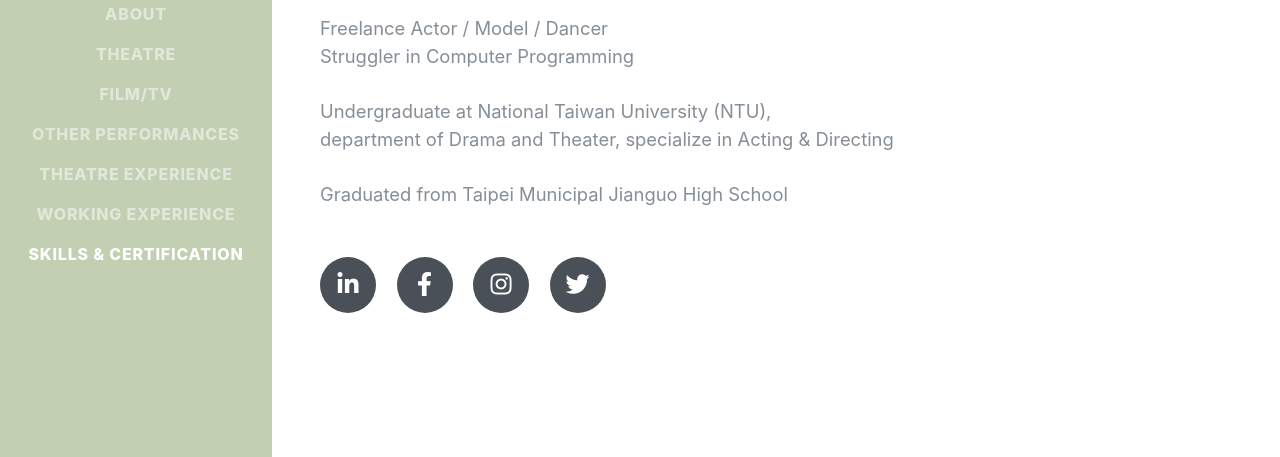
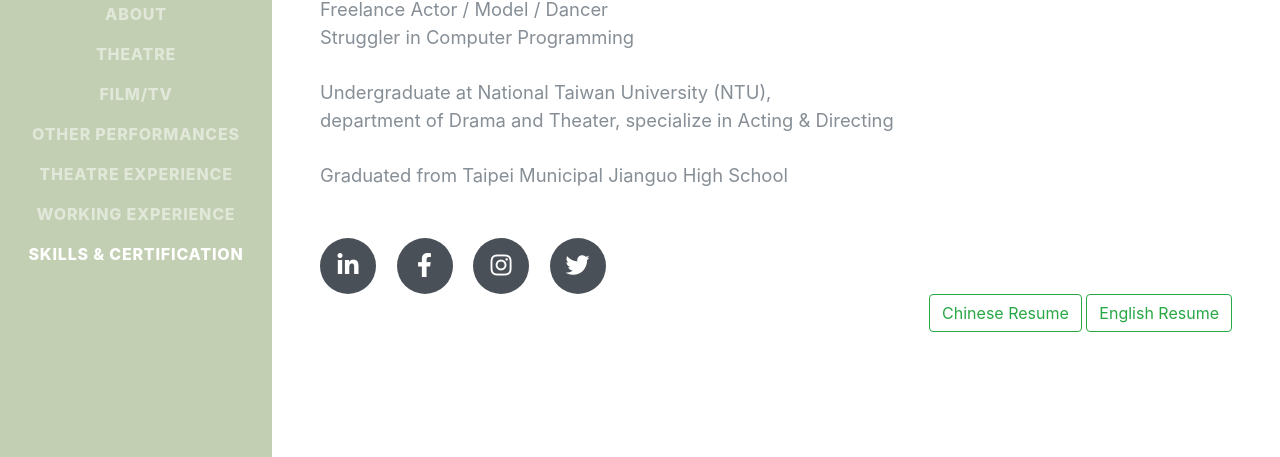
Before and after one commit to jacky81531ck/resume, a plain HTML site: page index.html in a window 1280 px wide. Shown: the part 340-797 px from the top of the page. Drawn offline with nearby package versions, Linux system fonts and the light colour scheme; a web font is replaced by a local one.

Commit message:
Update index.html

```diff
--- a/index.html
+++ b/index.html
@@ -81,6 +81,10 @@
                     <a href="#">
                         <i class="fab fa-twitter"></i>
                     </a>
+                </div>
+                <div class="resume-date text-md-right">
+                    <a href="/resume/演員履歷.pdf" download><button type="button" class="btn btn-outline-success">Chinese Resume</button></a>
+                    <a href="/resume/Actor Resume.pdf" download><button type="button" class="btn btn-outline-success">English Resume</button></a>
                 </div>
             </div>
         </section>
```
